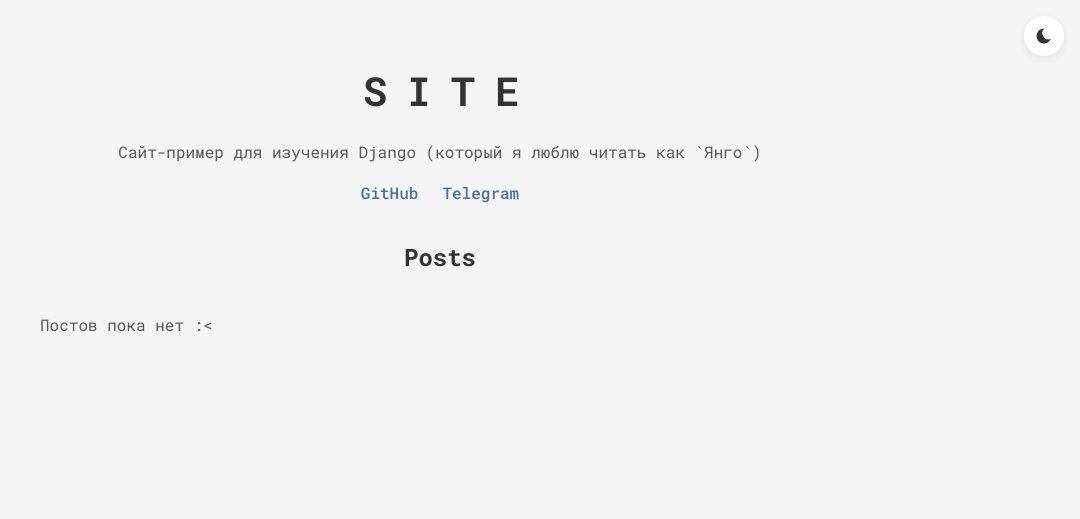
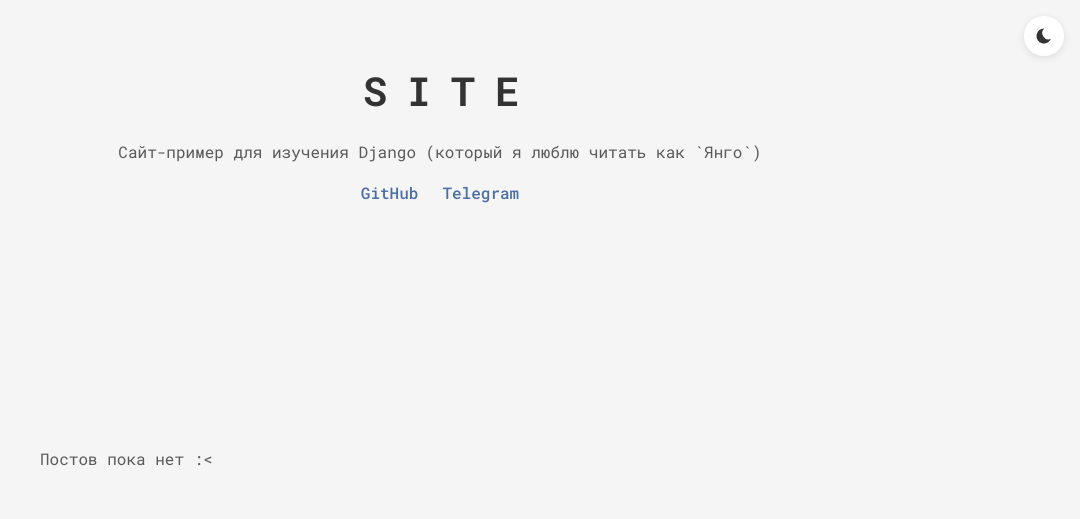
Before and after one commit to SpyDev14/SpaceForum, a Django app: page / in a window 1280 px wide. Shown: the top 519 px of the page, without its empty margins (200-1280 px from the left). Run offline with Django 5.2, Linux system fonts and the light colour scheme; data that the repository does not hold is empty.

Commit message:
Rm 'Posts' and add big gap between header and posts

```diff
--- a/blog/templates/blog/post_list.html
+++ b/blog/templates/blog/post_list.html
@@ -49,12 +49,13 @@
             max-width: 800px;
             margin: 0 auto;
             padding: 2rem;
+			gap: 3rem;
             transition: background-color 0.3s, color 0.3s;
         }
 
         header {
             text-align: center;
-            margin-bottom: 2rem;
+            margin-bottom: 14rem;
         }
 
         h1 {
@@ -180,7 +181,6 @@
 
 
     <main>
-        <h2 style="text-align: center; margin-top: 1rem;">Posts</h2>
         <div class="post-container">
 			{% for post in posts %}
 				<article class="post">
```
